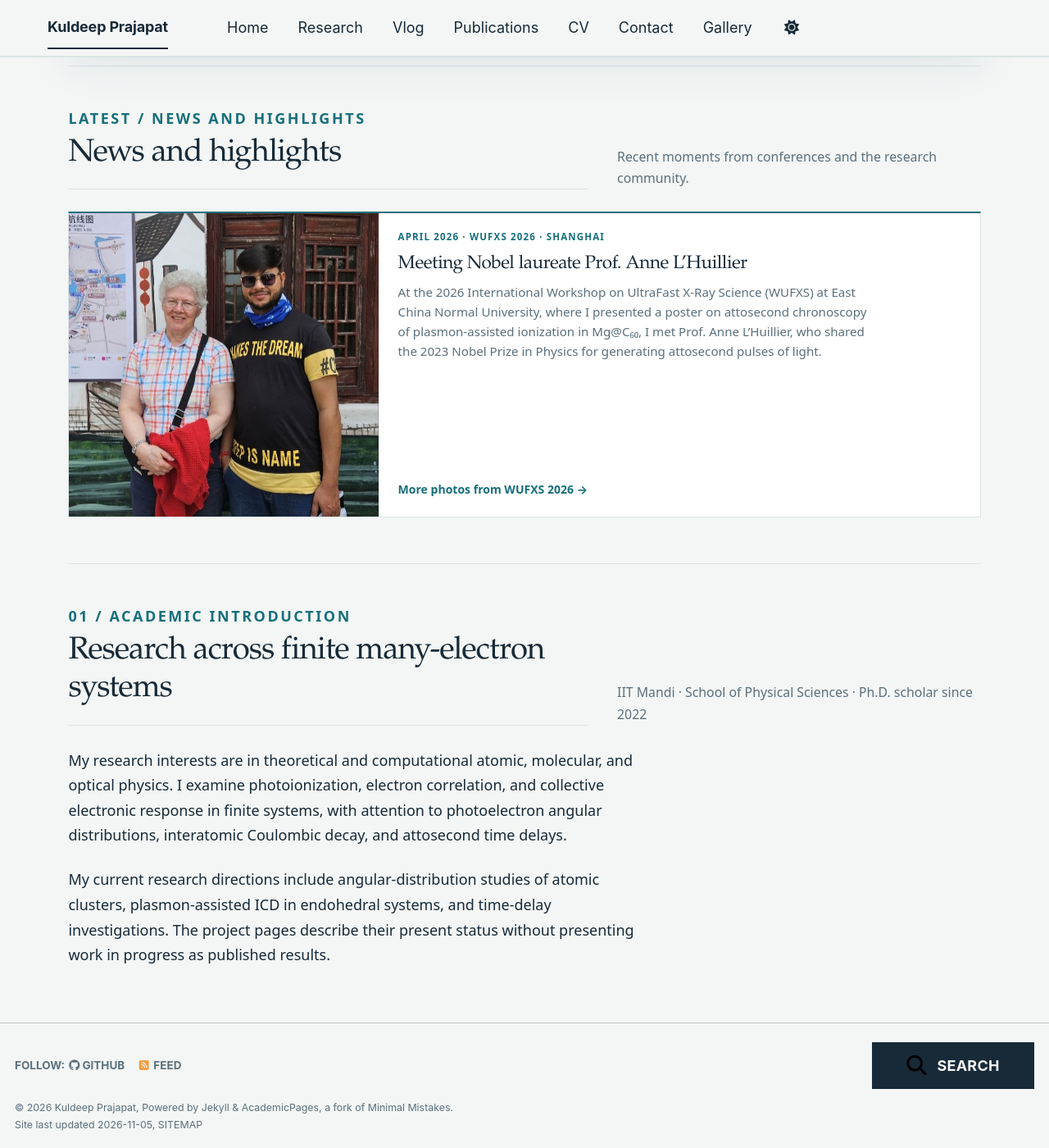
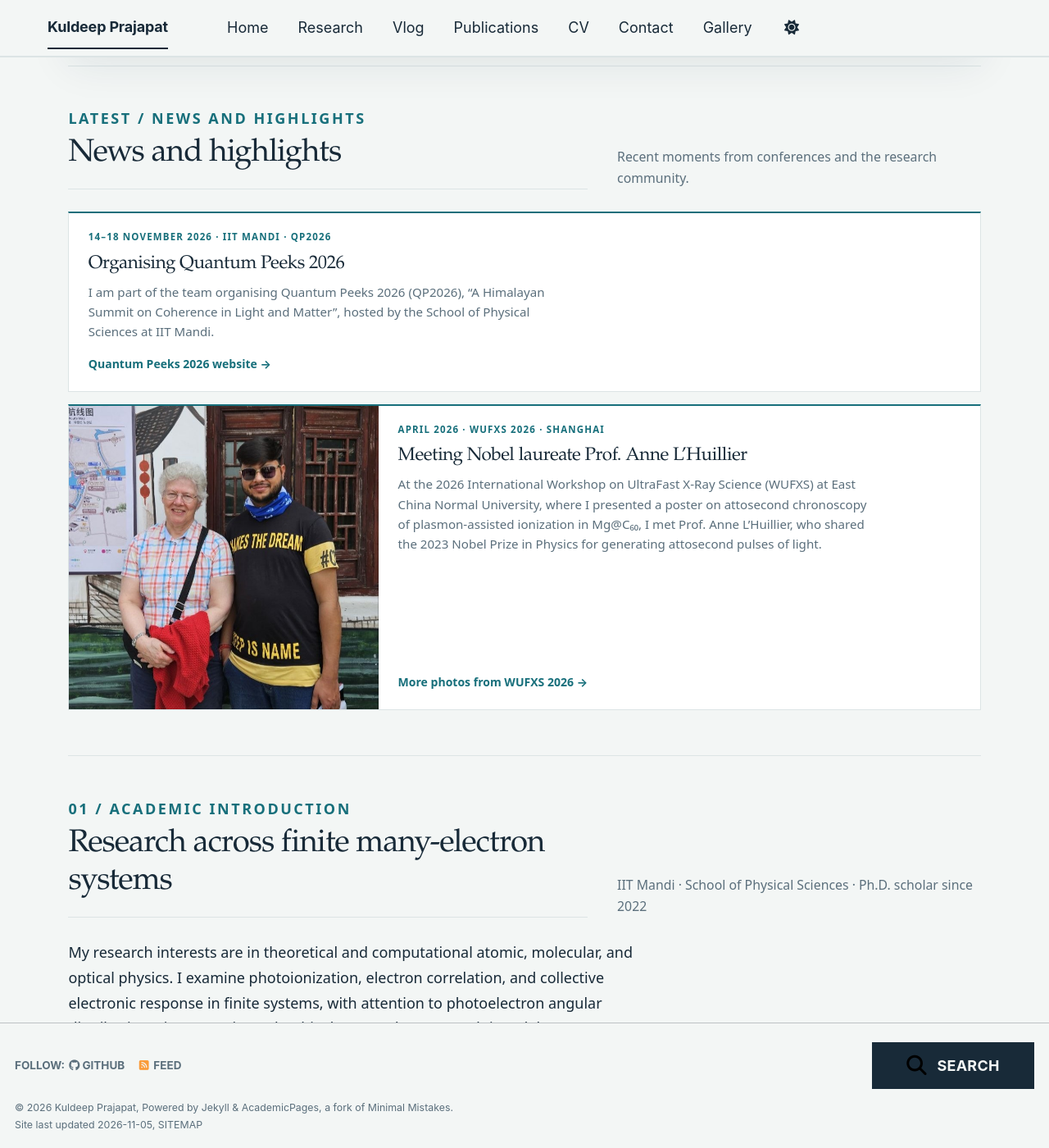
Before and after one commit to PRAJAPAT-KULDEEP/kuldeep-prajapat, a Jekyll site: the page built from _pages/about.md, in a window 1280 px wide and 1400 px high, scrolled down 1093 px. Shown: the whole window at 82% size. Built offline with Jekyll 4.4.1, drawn with Linux system fonts in a browser that asks for light colours; a style sheet for code colours, icons or effects is not loaded.

Commit message:
Add the Quantum Peeks 2026 highlight; show highlights as one column
New first item: part of the team organising Quantum Peeks 2026 (QP2026), "A
Himalayan Summit on Coherence in Light and Matter", 14–18 November 2026, School
of Physical Sciences, IIT Mandi, linking to the official site. Highlights now
stack in one column so photo and text-only items sit evenly; photo items keep
the photo beside the text on wider screens.

Co-Authored-By: Claude Opus 5.5 <noreply@anthropic.com>
Claude-Session: https://claude.ai/code/session_0175TXkYDwGphEBxMhHQZip4

```diff
--- a/_data/highlights.yml
+++ b/_data/highlights.yml
@@ -5,6 +5,12 @@
 #   title, text the headline and one or two sentences
 #   image       optional photo path; add alt, and width/height (pixel size) so the page doesn't jump
 #   link        optional: a site path like /gallery/ or a full https:// address; link_label is its text
+- date: "14–18 November 2026"
+  label: "IIT Mandi · QP2026"
+  title: "Organising Quantum Peeks 2026"
+  text: "I am part of the team organising Quantum Peeks 2026 (QP2026), “A Himalayan Summit on Coherence in Light and Matter”, hosted by the School of Physical Sciences at IIT Mandi."
+  link: "https://research.iitmandi.ac.in/quantumpeeks2026/"
+  link_label: "Quantum Peeks 2026 website"
 - date: "April 2026"
   label: "WUFXS 2026 · Shanghai"
   title: "Meeting Nobel laureate Prof. Anne L’Huillier"
--- a/_sass/_custom.scss
+++ b/_sass/_custom.scss
@@ -674,7 +674,7 @@ html[data-theme="dark"] .page__footer-follow .social-icons .site-search-footer a
 }
 
 /* News and highlights (homepage, _data/highlights.yml) */
-.kp .news-grid { display: grid; grid-template-columns: repeat(2, minmax(0, 1fr)); gap: .85rem; }
+.kp .news-grid { display: grid; grid-template-columns: 1fr; gap: .85rem; }
 .kp .news-card { display: flex; flex-direction: column; overflow: hidden; border: 1px solid var(--kp-rule); border-top: 2px solid var(--kp-accent); background: var(--kp-paper); }
 .kp .news-card__media { display: block; background: var(--kp-page); }
 .kp .news-card__media img { display: block; width: 100%; height: auto; }
@@ -685,8 +685,7 @@ html[data-theme="dark"] .page__footer-follow .social-icons .site-search-footer a
 .kp .news-card__link { align-self: flex-start; margin-top: auto; padding-top: .9rem; color: var(--kp-accent); font-size: .78rem; font-weight: 650; text-decoration: none; }
 .kp .news-card__link:hover { text-decoration: underline; }
 @media (min-width: 721px) {
-  /* A single photo highlight spans the full width, photo beside the text */
-  .kp .news-card--image:only-child { grid-column: 1 / -1; flex-direction: row; }
-  .kp .news-card--image:only-child .news-card__media { flex: 0 0 34%; }
+  /* Photo highlights show the photo beside the text; text-only items span the full width */
+  .kp .news-card--image { flex-direction: row; }
+  .kp .news-card--image .news-card__media { flex: 0 0 34%; }
 }
-@media (max-width: 720px) { .kp .news-grid { grid-template-columns: 1fr; } }
```
